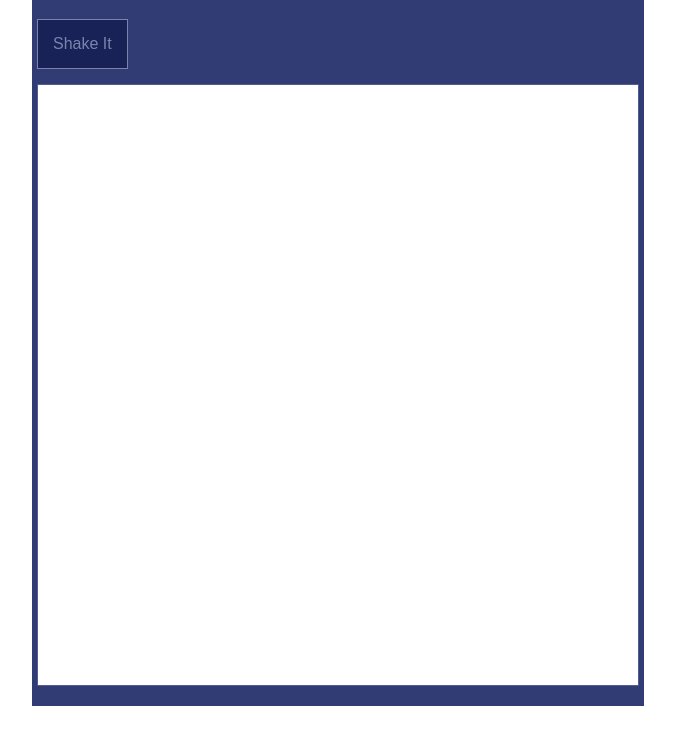
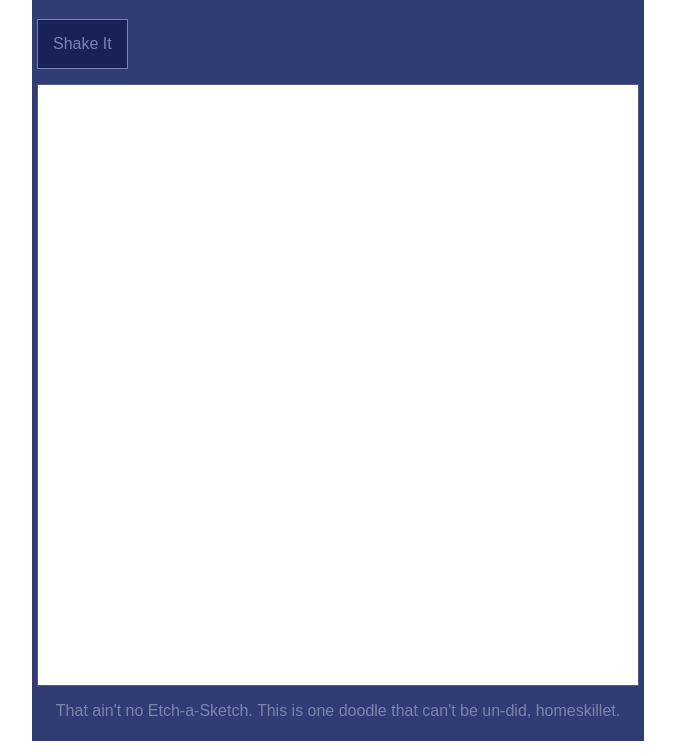
Before and after one commit to chrisgchambers/etch_a_sketch, a plain HTML site: page index.html in a window 1280 px wide. Shown: the part 81-837 px from the top of the page, without its empty margins (302-977 px from the left). Before the commit the page ends 802 px from the top, so only its background shows below. Drawn offline with nearby package versions, Linux system fonts and the light colour scheme.

Commit message:
added Juno quote

```diff
--- a/css/style.css
+++ b/css/style.css
@@ -1,5 +1,6 @@
 body {
   font-family: sans-serif;
+  color: #7C84AE;
 }
 
 .wrapper {
@@ -12,6 +13,10 @@ body {
 
 h1 {
   color: #7C84AE;
+}
+
+p {
+  text-align: center;
 }
 
 .button {
--- a/index.html
+++ b/index.html
@@ -10,6 +10,7 @@
       <h1>drag-a-drawing</h1>
       <a href="#" class="button" id="shakeIt">Shake It</a>
       <div class="wrapper" id="canvas"></div>
+      <p>That ain't no Etch-a-Sketch. This is one doodle that can't be un-did, homeskillet.</p>
     </div>
     <script src="https://ajax.googleapis.com/ajax/libs/jquery/3.1.0/jquery.min.js"></script>
     <script src="js/application.js"></script>
```
